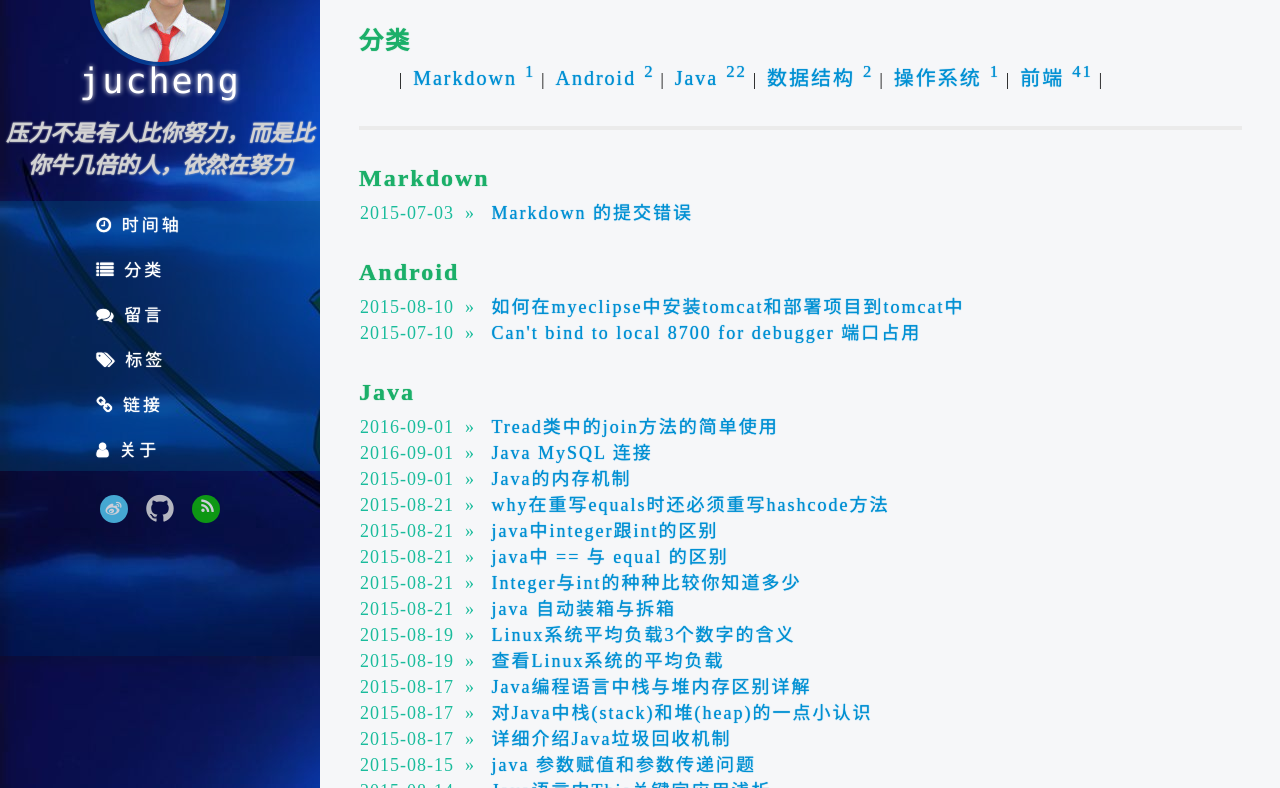
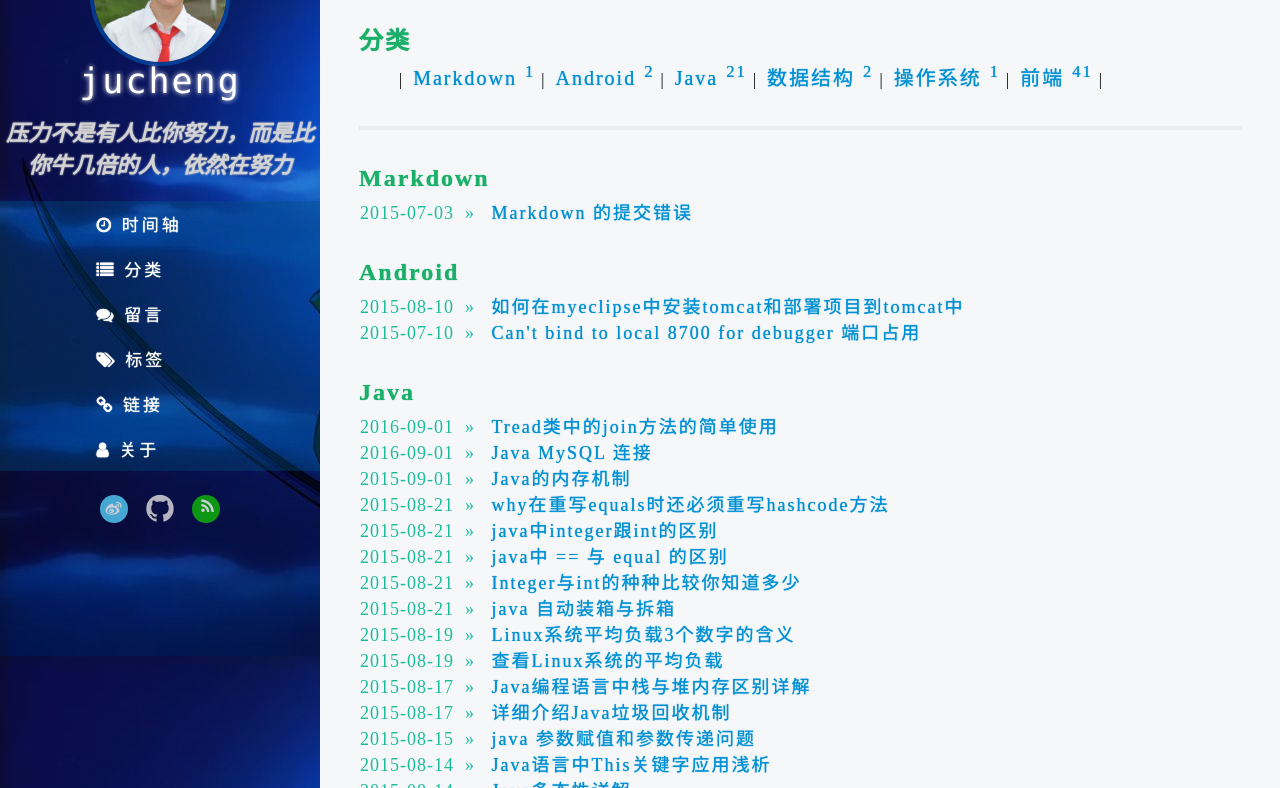
Before and after one commit to jucheng/jucheng.github.io, a Jekyll site: the page built from page/category.html, in a window 1280 px wide and 900 px high, cut to the strip 112-900 px from the top of the window. Built offline with Jekyll 4.4.1, drawn with Linux system fonts in a browser that asks for light colours; nearby versions of some CDN libraries; some of the changed lines change nothing that is shown.

Commit message:
2015-8-17-Java-heapVSstack
delete the artical

```diff
--- a/_posts/2015-8-17-Java-heapVSstack.md
+++ b/_posts/2015-8-17-Java-heapVSstack.md
@@ -1,48 +1,114 @@
 ---
 layout: post
-title: " 对Java中栈(stack)和堆(heap)的一点小认识 "
+title: "Java编程语言中栈与堆内存区别详解"
 date: 2015-8-17
 categories: Java
 tags: [Java，基础知识]
 ---
-对Java中栈(stack)和堆(heap)的一点小认识
+Java编程语言中栈与堆内存区别详解
 
 <!-- more -->
 
-**java程序运行的关键是栈和堆。它们是把内存形象的分为栈内存和堆内存，栈是运行时的单位，堆时存储单位。栈内存中存储着句柄，堆内存中存储着具体内容。而且在实例化的时候建立句柄对内容的指向关系，程序运行，首先访问句柄，然后调用具体内容。**
+一直以来对java中堆和栈都有点模糊：现在终于搞明白啦
+
+特点：
+
+### 1.栈的特点是 ：
+
+  **容量小 速度快 适合存放小型数据**
+
+  **如基本数据类型和对象类型的引用**
+
+  **在栈中变量直接指向存放变量值的空间 对于对象引用则存放对象在堆中的内存地址**
 
 
-例：在new完一个具name和age两个属性的P后栈和堆得关系如下图所示：
-![](http://img-storage.qiniudn.com/15-8-17/72908459.jpg)
 
-#### 1、那么为什么要有这种设计原理呢？
+### 2.堆的特点和栈相反 :
 
-从软件设计的角度看，栈代表了处理逻辑，而堆代表了数据。这样分开，使得处理逻辑更为清晰，分而治之的思想。这种隔离、模块化的思想在软件设计的方方面面都有体现。
-
-堆与栈分离，使得堆中的内容可以被多个栈共享（也可以理解为多个线程访问同一个对象）这种共享的收益是很多的，一方面这种共享提供了一种有效的数据交互（共享内存），另一方面，堆中的共享常量和缓存可以被所有栈访问，节省了空间。
-
-栈因为运行时的需要，比如保存系统运行的上下文，需要进行地址段的划分。由于栈只能向上增长，因此就会限制住栈存储内容的能力。而堆不同，堆中的对象是可以根据需要动态增长的，因此栈和堆的拆分，使得动态增长成为可能，相应栈中只需记录堆中的一个地址即可。
-
-Java 的堆是一个运行时数据区，类的对象从中分配空间。这些对象通过new、newarray、anewarray和multianewarray等指令建立，它们不需要程序代码来显式的释放。
-
-堆是由垃圾回收来负责的，堆的优势是可以动态地分配内存大小，生存期也不必事先告诉编译器，因为它是在运行时动态分配内存的，Java的垃圾收集器会自动收走这些不再使用的数据。但缺点是，由于要在运行时动态分配内存，存取速度较慢。
-
-#### A、栈的优势:
-
-存取速度比堆要快，仅次于寄存器，栈数据可以共享。但缺点是，存在栈中的数据大小与生存期必须是确定的，缺乏灵活性。
-
-栈中主要存放一些基本类型的变量（int, short, long, byte, float, double, boolean, char）和对象句柄。
-
-例：在new完两个具name和age两个属性的P1和P2后，内存会发生如下变化：
-![](http://img-storage.qiniudn.com/15-8-17/21215230.jpg)
-
-当执行P2 = P1时，指向将会发生变化：
-
-![](http://img-storage.qiniudn.com/15-8-17/43316603.jpg)
+ **因此适合存放对象本身**
 
 
-当先执行P1.name = "price";P1.age=43后堆内存改变，但是执行完P2.name = "soap";P2.age = 23后堆内存则发生如下改变，原先P2所指的那块堆内存则成为垃圾，又GC进行回收：
 
-![](http://img-storage.qiniudn.com/15-8-17/29501904.jpg)
+### 3.对象引用访问对象的原理是 :
 
-本文转自<http://www.blogjava.net/hxlistiancai/articles/334693.html>
+  **先通过该引用找到栈中的数据 即对象的地址 在通过该地址访问对象 这就是为什么
+  对象 a=null; 调用a.方法(属性) 会引发异常**
+
+  **因为找不到实际对象的地址**
+
+
+Java编程语言把内存分成两种，一种叫做栈内存，一种叫做堆内存。
+
+**Java的堆是一个运行时数据区,类的对象从中分配空间。这些对象通过new、newarray、anewarray和multianewarray等指令建立，它们不需要程序代码来显式的释放。堆是由垃圾回收来负责的，堆的优势是可以动态地分配内存大小，生存期也不必事先告诉编译器，因为它是在运行时动态分配内存的，Java的垃圾收集器会自动收走这些不再使用的数据。但缺点是，由于要在运行时动态分配内存，存取速度较慢。**
+
+**栈的优势是，存取速度比堆要快，仅次于寄存器，栈数据可以共享。但缺点是，存在栈中的数据大小与生存期必须是确定的，缺乏灵活性**。
+
+**栈中主要存放一些基本类型的变量（,int, short, long, byte, float, double, boolean, char）和对象句柄。**
+
+**栈有一个很重要的特殊性，就是存在栈中的数据可以共享**。假设我们同时定义：
+
+   int a = 3;
+
+   int b = 3；
+
+编译器先处理int a =3；首先它会在栈中创建一个变量为a的引用，然后查找栈中是否有3这个值，如果没找到，就将3存放进来，然后将a指向3。接着处理int b = 3；在创建完b的引用变量后，因为在栈中已经有3这个值，便将b直接指向3。这样，就出现了a与b同时均指向3的情况。
+
+这时，如果再令a=4；那么编译器会重新搜索栈中是否有4值，如果没有，则将4存放进来，并令a指向4；如果已经有了，则直接将a指向这个地址。因此a值的改变不会影响到b的值。
+
+**西安达内Java培训讲师表示，要注意这种数据的共享与两个对象的引用同时指向一个对象的这种共享是不同的，因为这种情况a的修改并不会影响到b,它是由编译器完成的，它有利于节省空间。而一个对象引用变量修改了这个对象的内部状态，会影响到另一个对象引用变量。**
+
+   String是一个特殊的包装类数据。可以用：
+
+   String str = new String("abc");
+
+   String str = "abc";
+
+复制代码
+
+两种的形式来创建，第一种是用new()来新建对象的，它会在存放于堆中。每调用一次就会创建一个新的对象。
+
+而第二种是先在栈中创建一个对String类的对象引用变量str，然后查找栈中有没有存放"abc"，如果没有，则将"abc"存放进栈，并令str指向”abc”，如果已经有”abc”则直接令str指向“abc”。
+
+**比较类里面的数值是否相等时，用equals()方法；当测试两个包装类的引用是否指向同一个对象时，用==，**下面用例子说明上面的理论。
+
+   String str1 = "abc";
+
+   String str2 = "abc";
+
+   System.out.println(str1==str2); //true
+
+复制代码
+
+可以看出str1和str2是指向同一个对象的。
+
+   String str1 =new String ("abc");
+
+   String str2 =new String ("abc");
+
+   System.out.println(str1==str2); // false
+
+
+
+用new的方式是生成不同的对象。每一次生成一个。
+
+因此用第一种方式创建多个”abc”字符串,在内存中其实只存在一个对象而已.这种写法有利与节省内存空间.同时它可以在一定程度上提高程序的运行速度，因为JVM会自动根据栈中数据的实际情况来决定是否有必要创建新对象。
+
+而对于String str = new String("abc")；的代码，则一概在堆中创建新对象，而不管其字符串值是否相等，是否有必要创建新对象，从而加重了程序的负担。
+
+**另一方面,要注意:我们在使用诸如Stringstr = "abc"；的格式定义类时，总是想当然地认为，创建了String类的对象str。担心陷阱！对象可能并没有被创建！而可能只是指向一个先前已经创建的对象。只有通过new()方法才能保证每次都创建一个新的对象。**
+
+**由于String类的immutable性质，当String变量需要经常变换其值时，应该考虑使用StringBuffer类，以提高程序效率。**
+
+**从堆和栈的功能和作用来通俗的比较,堆主要用来存放对象的，栈主要是用来执行程序的.**而这种不同又主要是由于堆和栈的特点决定的:
+
+**在编程中，例如C/C++中，所有的方法调用都是通过栈来进行的,所有的局部变量,形式参数都是从栈中分配内存空间的。**
+
+**西安达内Java培训讲师表示，实际上也不是什么分配,只是从栈顶向上用就行,就好像工厂中的传送带(conveyor belt)一样,Stack Pointer会自动指引你到放东西的位置,你所要做的只是把东西放下来就行.退出函数的时候，修改栈指针就可以把栈中的内容销毁.这样的模式速度最快,当然要用来运行程序了.**
+
+**需要注意的是,在分配的时候,比如为一个即将要调用的程序模块分配数据区时,应事先知道这个数据区的大小,也就说是虽然分配是在程序运行时进行的,但是分配的大小多少是确定的,不变的,而这个"大小多少"是在编译时确定的,不是在运行时.**
+
+**堆是应用程序在运行的时候请求操作系统分配给自己内存，由于从操作系统管理的内存分配,所以在分配和销毁时都要占用时间，因此用堆的效率非常低.但是堆的优点在于,编译器不必知道要从堆里分配多少存储空间，也不必知道存储的数据要在堆里停留多长的时间,因此,用堆保存数据时会得到更大的灵活性。**
+
+**事实上,面向对象的多态性,堆内存分配是必不可少的,因为多态变量所需的存储空间只有在运行时创建了对象之后才能确定.在C++中，要求创建一个对象时，只需用new命令编制相关的代码即可。执行这些代码时，会在堆里自动进行数据的保存.当然，为达到这种灵活性，必然会付出一定的代价:在堆里分配存储空间时会花掉更长的时间!这也正是导致我们刚才所说的效率低的原因,看来列宁同志说的好,人的优点往往也是人的缺点,人的缺点往往也是人的优点。**
+
+转自<http://jingyan.baidu.com/article/020278118b44ed1bcd9ce561.html>
--- a/_posts/2015-8-17-Java-heapVSstack（1）.md
+++ /dev/null
@@ -1,114 +0,0 @@
----
-layout: post
-title: "Java编程语言中栈与堆内存区别详解"
-date: 2015-8-17
-categories: Java
-tags: [Java，基础知识]
----
-Java编程语言中栈与堆内存区别详解
-
-<!-- more -->
-
-一直以来对java中堆和栈都有点模糊：现在终于搞明白啦
-
-特点：
-
-### 1.栈的特点是 ：
-
-  **容量小 速度快 适合存放小型数据**
-
-  **如基本数据类型和对象类型的引用**
-
-  **在栈中变量直接指向存放变量值的空间 对于对象引用则存放对象在堆中的内存地址**
-
-
-
-### 2.堆的特点和栈相反 :
-
- **因此适合存放对象本身**
-
-
-
-### 3.对象引用访问对象的原理是 :
-
-  **先通过该引用找到栈中的数据 即对象的地址 在通过该地址访问对象 这就是为什么
-  对象 a=null; 调用a.方法(属性) 会引发异常**
-
-  **因为找不到实际对象的地址**
-
-
-Java编程语言把内存分成两种，一种叫做栈内存，一种叫做堆内存。
-
-**Java的堆是一个运行时数据区,类的对象从中分配空间。这些对象通过new、newarray、anewarray和multianewarray等指令建立，它们不需要程序代码来显式的释放。堆是由垃圾回收来负责的，堆的优势是可以动态地分配内存大小，生存期也不必事先告诉编译器，因为它是在运行时动态分配内存的，Java的垃圾收集器会自动收走这些不再使用的数据。但缺点是，由于要在运行时动态分配内存，存取速度较慢。**
-
-**栈的优势是，存取速度比堆要快，仅次于寄存器，栈数据可以共享。但缺点是，存在栈中的数据大小与生存期必须是确定的，缺乏灵活性**。
-
-**栈中主要存放一些基本类型的变量（,int, short, long, byte, float, double, boolean, char）和对象句柄。**
-
-**栈有一个很重要的特殊性，就是存在栈中的数据可以共享**。假设我们同时定义：
-
-   int a = 3;
-
-   int b = 3；
-
-编译器先处理int a =3；首先它会在栈中创建一个变量为a的引用，然后查找栈中是否有3这个值，如果没找到，就将3存放进来，然后将a指向3。接着处理int b = 3；在创建完b的引用变量后，因为在栈中已经有3这个值，便将b直接指向3。这样，就出现了a与b同时均指向3的情况。
-
-这时，如果再令a=4；那么编译器会重新搜索栈中是否有4值，如果没有，则将4存放进来，并令a指向4；如果已经有了，则直接将a指向这个地址。因此a值的改变不会影响到b的值。
-
-**西安达内Java培训讲师表示，要注意这种数据的共享与两个对象的引用同时指向一个对象的这种共享是不同的，因为这种情况a的修改并不会影响到b,它是由编译器完成的，它有利于节省空间。而一个对象引用变量修改了这个对象的内部状态，会影响到另一个对象引用变量。**
-
-   String是一个特殊的包装类数据。可以用：
-
-   String str = new String("abc");
-
-   String str = "abc";
-
-复制代码
-
-两种的形式来创建，第一种是用new()来新建对象的，它会在存放于堆中。每调用一次就会创建一个新的对象。
-
-而第二种是先在栈中创建一个对String类的对象引用变量str，然后查找栈中有没有存放"abc"，如果没有，则将"abc"存放进栈，并令str指向”abc”，如果已经有”abc”则直接令str指向“abc”。
-
-**比较类里面的数值是否相等时，用equals()方法；当测试两个包装类的引用是否指向同一个对象时，用==，**下面用例子说明上面的理论。
-
-   String str1 = "abc";
-
-   String str2 = "abc";
-
-   System.out.println(str1==str2); //true
-
-复制代码
-
-可以看出str1和str2是指向同一个对象的。
-
-   String str1 =new String ("abc");
-
-   String str2 =new String ("abc");
-
-   System.out.println(str1==str2); // false
-
-
-
-用new的方式是生成不同的对象。每一次生成一个。
-
-因此用第一种方式创建多个”abc”字符串,在内存中其实只存在一个对象而已.这种写法有利与节省内存空间.同时它可以在一定程度上提高程序的运行速度，因为JVM会自动根据栈中数据的实际情况来决定是否有必要创建新对象。
-
-而对于String str = new String("abc")；的代码，则一概在堆中创建新对象，而不管其字符串值是否相等，是否有必要创建新对象，从而加重了程序的负担。
-
-**另一方面,要注意:我们在使用诸如Stringstr = "abc"；的格式定义类时，总是想当然地认为，创建了String类的对象str。担心陷阱！对象可能并没有被创建！而可能只是指向一个先前已经创建的对象。只有通过new()方法才能保证每次都创建一个新的对象。**
-
-**由于String类的immutable性质，当String变量需要经常变换其值时，应该考虑使用StringBuffer类，以提高程序效率。**
-
-**从堆和栈的功能和作用来通俗的比较,堆主要用来存放对象的，栈主要是用来执行程序的.**而这种不同又主要是由于堆和栈的特点决定的:
-
-**在编程中，例如C/C++中，所有的方法调用都是通过栈来进行的,所有的局部变量,形式参数都是从栈中分配内存空间的。**
-
-**西安达内Java培训讲师表示，实际上也不是什么分配,只是从栈顶向上用就行,就好像工厂中的传送带(conveyor belt)一样,Stack Pointer会自动指引你到放东西的位置,你所要做的只是把东西放下来就行.退出函数的时候，修改栈指针就可以把栈中的内容销毁.这样的模式速度最快,当然要用来运行程序了.**
-
-**需要注意的是,在分配的时候,比如为一个即将要调用的程序模块分配数据区时,应事先知道这个数据区的大小,也就说是虽然分配是在程序运行时进行的,但是分配的大小多少是确定的,不变的,而这个"大小多少"是在编译时确定的,不是在运行时.**
-
-**堆是应用程序在运行的时候请求操作系统分配给自己内存，由于从操作系统管理的内存分配,所以在分配和销毁时都要占用时间，因此用堆的效率非常低.但是堆的优点在于,编译器不必知道要从堆里分配多少存储空间，也不必知道存储的数据要在堆里停留多长的时间,因此,用堆保存数据时会得到更大的灵活性。**
-
-**事实上,面向对象的多态性,堆内存分配是必不可少的,因为多态变量所需的存储空间只有在运行时创建了对象之后才能确定.在C++中，要求创建一个对象时，只需用new命令编制相关的代码即可。执行这些代码时，会在堆里自动进行数据的保存.当然，为达到这种灵活性，必然会付出一定的代价:在堆里分配存储空间时会花掉更长的时间!这也正是导致我们刚才所说的效率低的原因,看来列宁同志说的好,人的优点往往也是人的缺点,人的缺点往往也是人的优点。**
-
-转自<http://jingyan.baidu.com/article/020278118b44ed1bcd9ce561.html>
```
